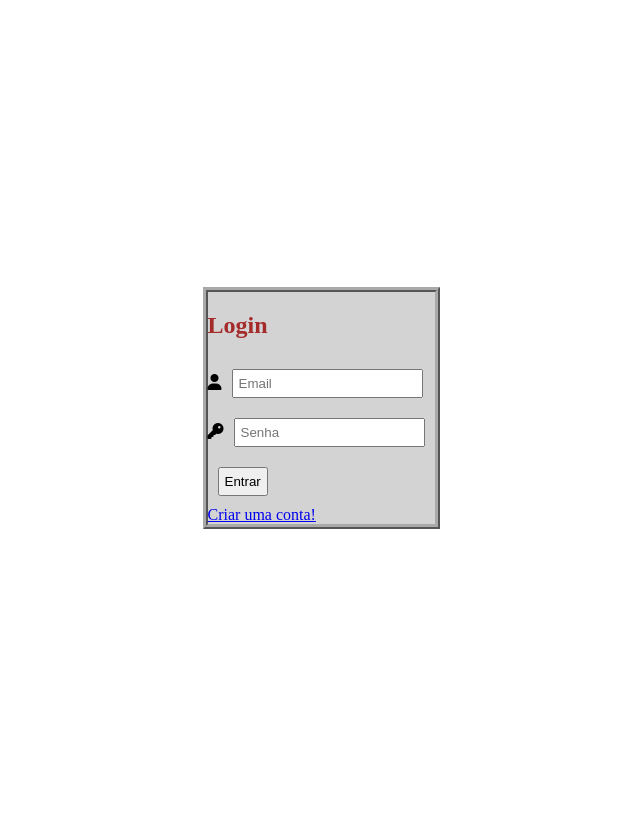
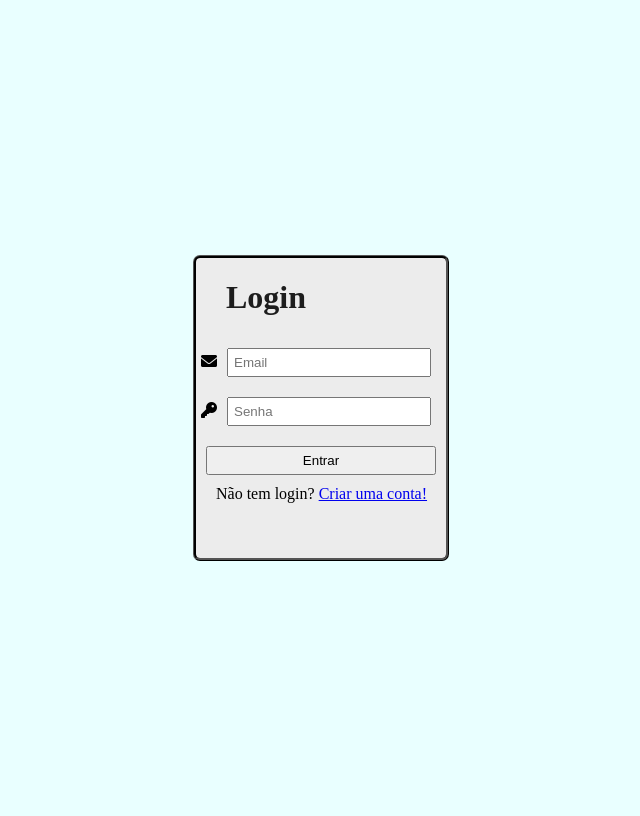
Before and after one commit to Nicolasortiiz/VagaXpress, a PHP site: page /login.html in a window 1280 px wide. Shown: the whole page, without its empty margins (319-959 px from the left). Run offline with PHP 8.4, Linux system fonts and the light colour scheme.

Commit message:
Alterações no CSS do login

```diff
--- a/devsecops projeto/login.html
+++ b/devsecops projeto/login.html
@@ -5,16 +5,16 @@
     <meta name="viewport" content="width=device-width, initial-scale=1.0">
     <link rel="stylesheet" href="stylesLogin.css">
     <link rel="stylesheet" href="https://cdnjs.cloudflare.com/ajax/libs/font-awesome/6.0.0-beta3/css/all.min.css">
-    <title>Login</title>
+    <title>VagaXpress - Login</title>
 </head>
 <body>
     <div class="caixaLogin">
-        <h2>Login</h2>
+        <h1>Login</h1>
         <div class="divspec">
         <form id="form-login">
-            <i class="fas fa-user"></i><input type="email" placeholder="Email" name="email" required> <br>
-            <i class="fa-solid fa-key"></i><input type="password" placeholder="Senha" name="senha" required> <br>
-            <button type="submit">Entrar</button>
+            <i class="fas fa-envelope" style="margin-left: 5px;"></i><input type="email" placeholder="Email" name="email" class="textoLogin" required> <br>
+            <i class="fa-solid fa-key" style="margin-left: 5px;"></i><input type="password" placeholder="Senha" name="senha" class="textoLogin"> <br>
+            <button class="botaoLogin" type="submit">Entrar</button>
         </form>
         </div>
         <script>
@@ -33,7 +33,7 @@
             }
         </script>
         <div>
-            <a href="cadastro.html">Criar uma conta!</a>
+            <text style="margin-left: 20px;">Não tem login? </text><a href="cadastro.html">Criar uma conta!</a>
         </div>
     </div>
 
--- a/devsecops projeto/stylesLogin.css
+++ b/devsecops projeto/stylesLogin.css
@@ -1,6 +1,6 @@
-h2 {
-    color: brown;
-
+h1 {
+    color: rgb(29, 29, 29);
+    margin-left: 30px;
 }
 
 .divspec input,
@@ -9,15 +9,28 @@ h2 {
     padding: 5px;
 }
 
-
-body{
+body {
     display: flex;
     align-items: center;
     justify-content: center;
+    background-color: rgb(233, 255, 255);
     min-height: 100vh;
 }
 
-.caixaLogin{
-    background-color: lightgrey;
-    border: 5px ridge darkgray;
+.caixaLogin {
+    width: 250px;
+    height: 300px;
+    background-color: rgb(236, 236, 236);
+    border: 3px ridge rgb(0, 0, 0);
+    border-radius: 7px;
 }
+
+.textoLogin {
+    margin-left: 10px;
+    width: 190px;
+}
+
+.botaoLogin {
+    margin-left: 40px;
+    width: 230px;
+}
```
